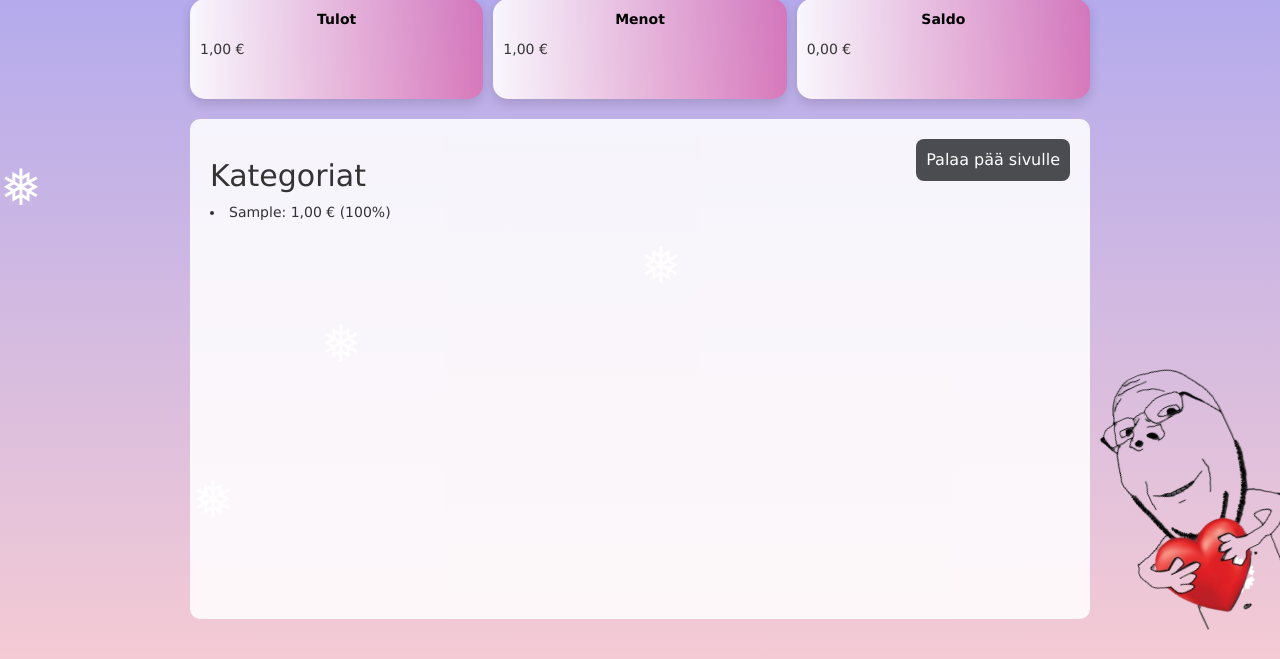
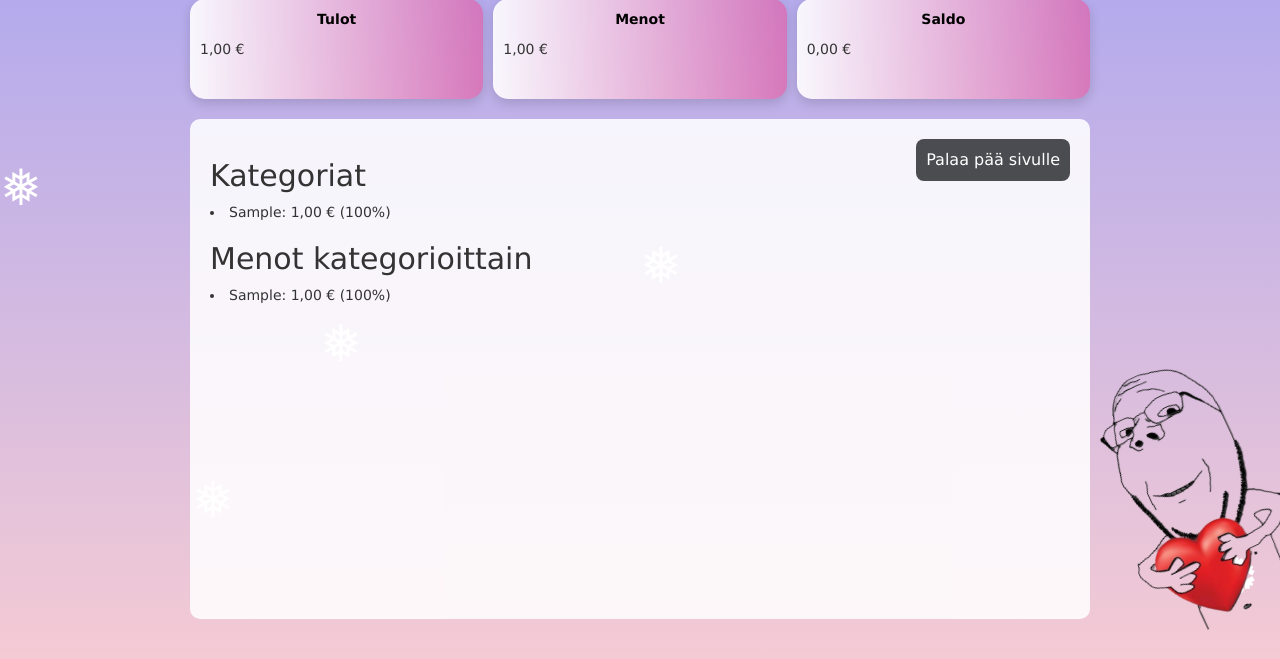
Before and after one commit to NiklasBoman/Budjettiseuranta, a PHP site: page /kategoriat.php in a window 1280 px wide. Shown: the part 181-840 px from the top of the page. Run offline with PHP 8.4, Linux system fonts and the light colour scheme; a user stored in the database is signed in; tables that the repository leaves empty hold one stand-in row (values such as "Sample post").

Commit message:
korjaa ite

```diff
--- a/frontend/kategoriat.php
+++ b/frontend/kategoriat.php
@@ -139,6 +139,14 @@ $stmt->close();
         <?= number_format($summa, 2, ',', ' ') ?> € (<?= $prosentti ?>%)
     </li>
 <?php endforeach; ?>
+<h2>Menot kategorioittain</h2>
+<?php foreach ($kategoriakulut as $kategoria => $summa):
+    $prosentti = $menot > 0 ? round(($summa / $menot) * 100, 1) : 0;
+?>
+    <li><?= htmlspecialchars($kategoria) ?>:
+        <?= number_format($summa, 2, ',', ' ') ?> € (<?= $prosentti ?>%)
+    </li>
+<?php endforeach; ?>
 
     <!-- tähän vasemmalle esim. tapahtumat -->
   </div>
```
